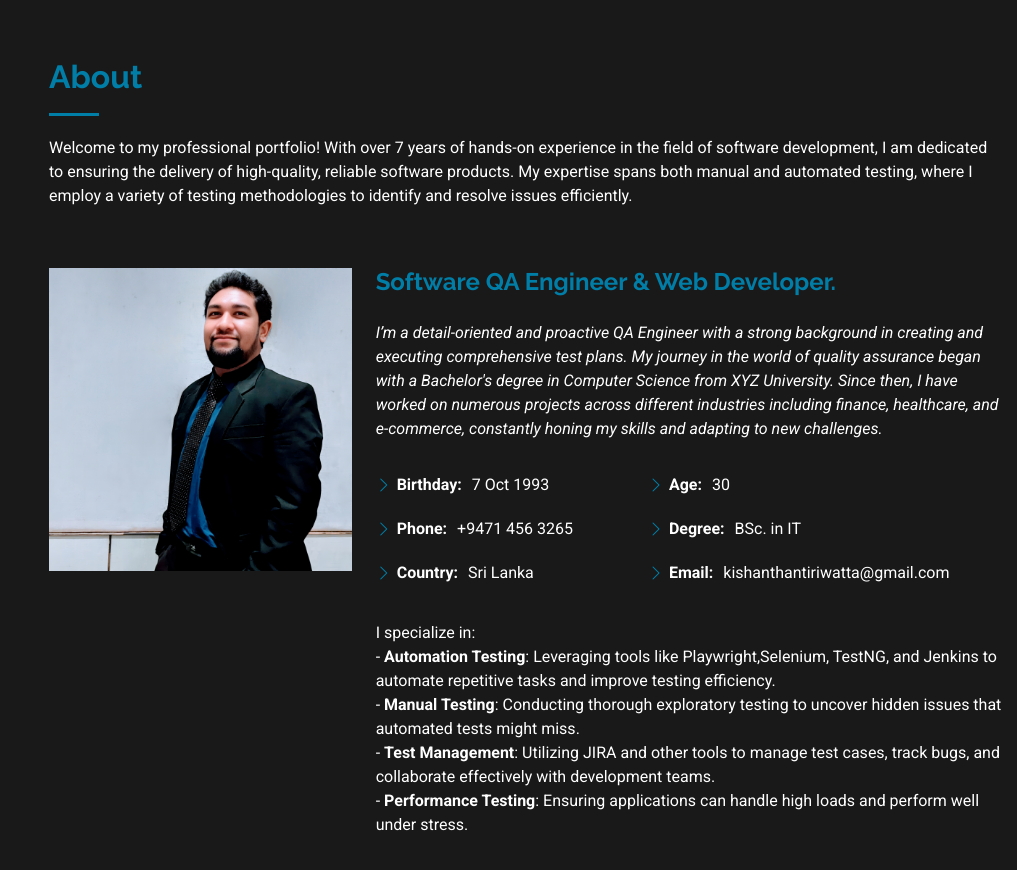
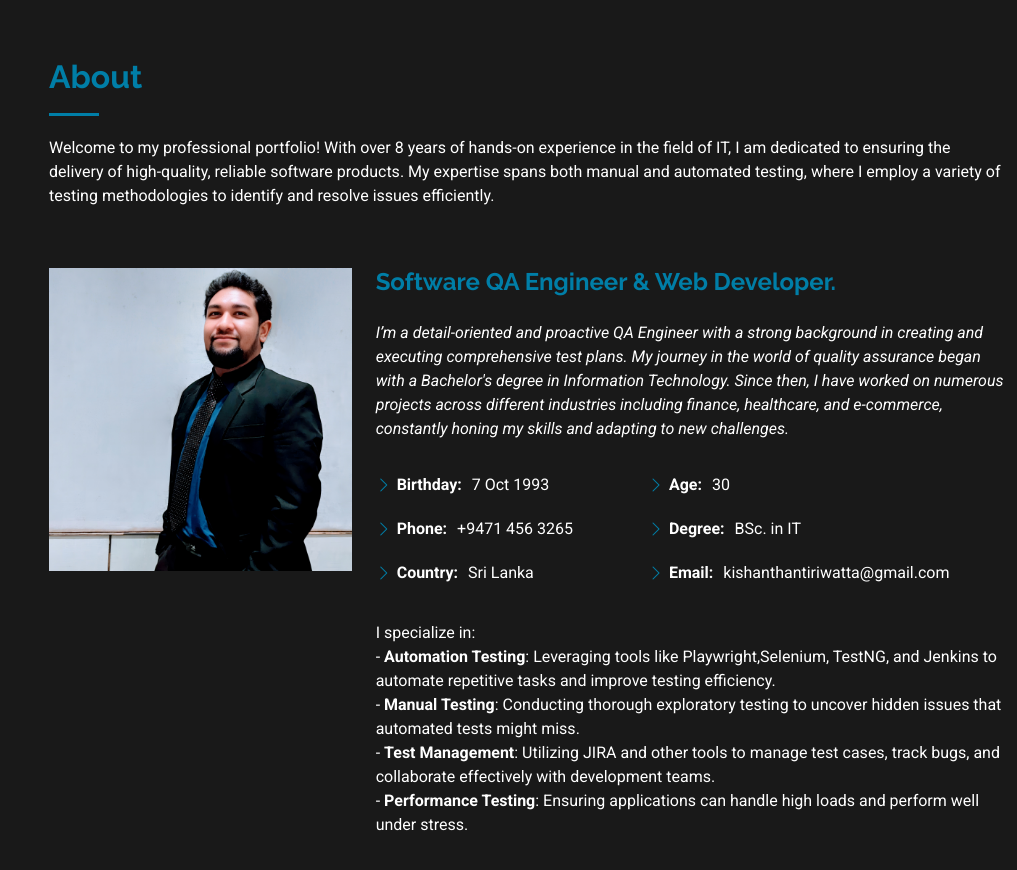
Before and after one commit to kishan071/kishan071.github.io, a plain HTML site: page index.html in a window 1280 px wide. Shown: the part 802-1672 px from the top of the page, without its empty margins (263-1280 px from the left). Drawn offline with Linux system fonts and the light colour scheme.

Commit message:
Aboute section update

```diff
--- a/index.html
+++ b/index.html
@@ -113,10 +113,8 @@
       <!-- Section Title -->
       <div class="container section-title" data-aos="fade-up">
         <h2>About</h2>
-        <p>Welcome to my professional portfolio! With over 7 years of hands-on experience in the field of software
-          development, I am dedicated to ensuring the delivery of high-quality, reliable software products. My expertise
-          spans both manual and automated testing, where I employ a variety of testing methodologies to identify and
-          resolve issues efficiently.</p>
+        <p>Welcome to my professional portfolio! With over 8 years of hands-on experience in the field of IT, I am dedicated to ensuring the delivery of high-quality, reliable software products. My expertise
+          spans both manual and automated testing, where I employ a variety of testing methodologies to identify and resolve issues efficiently.</p>
       </div><!-- End Section Title -->
 
       <div class="container" data-aos="fade-up" data-aos-delay="100">
@@ -130,7 +128,7 @@
             <p class="fst-italic py-3">
               I’m a detail-oriented and proactive QA Engineer with a strong background in creating and executing
               comprehensive test plans. My journey in the world of quality assurance began with a Bachelor's degree in
-              Computer Science from XYZ University. Since then, I have worked on numerous projects across different
+              Information Technology. Since then, I have worked on numerous projects across different
               industries including finance, healthcare, and e-commerce, constantly honing my skills and adapting to new
               challenges.
             </p>
```
